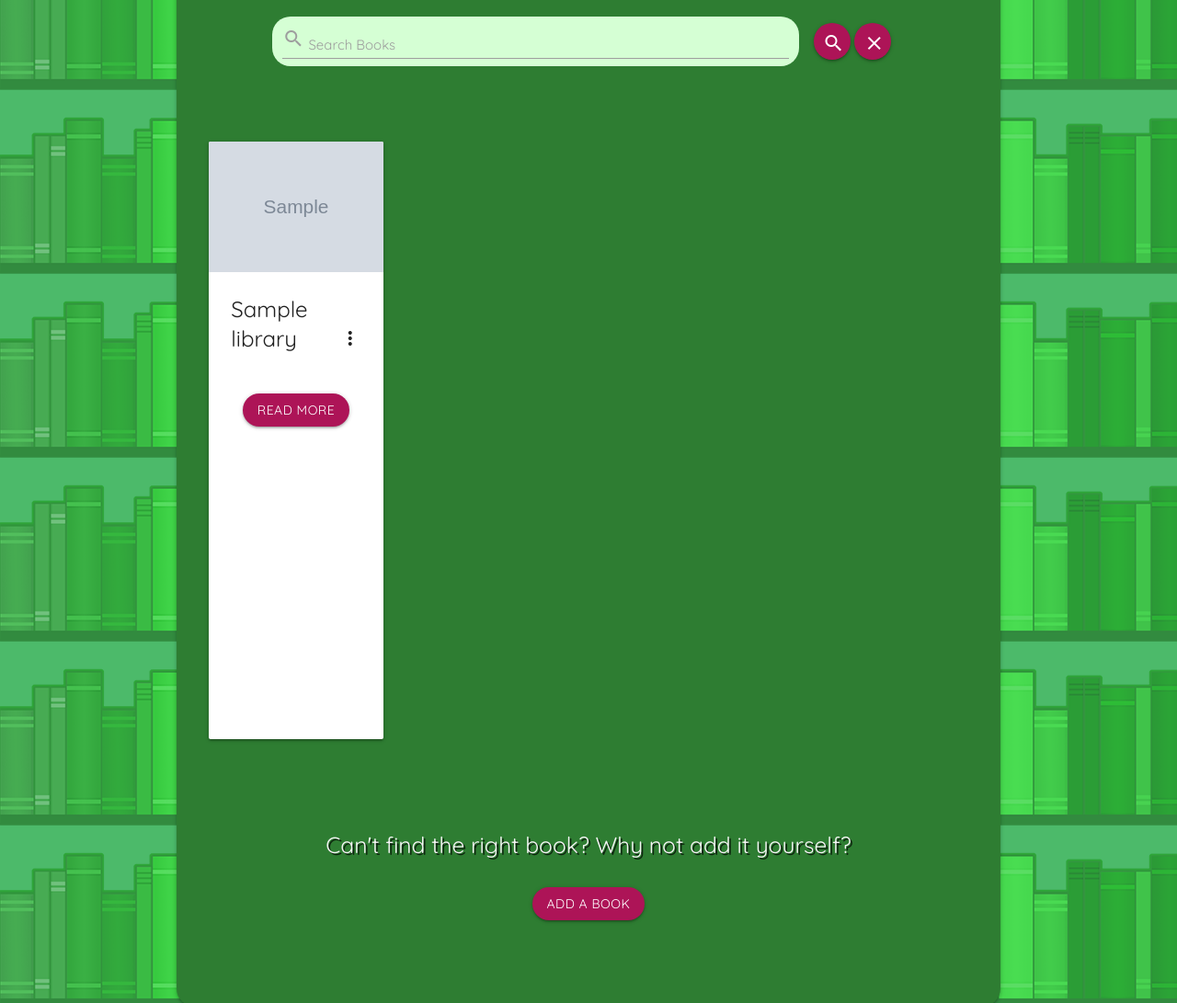
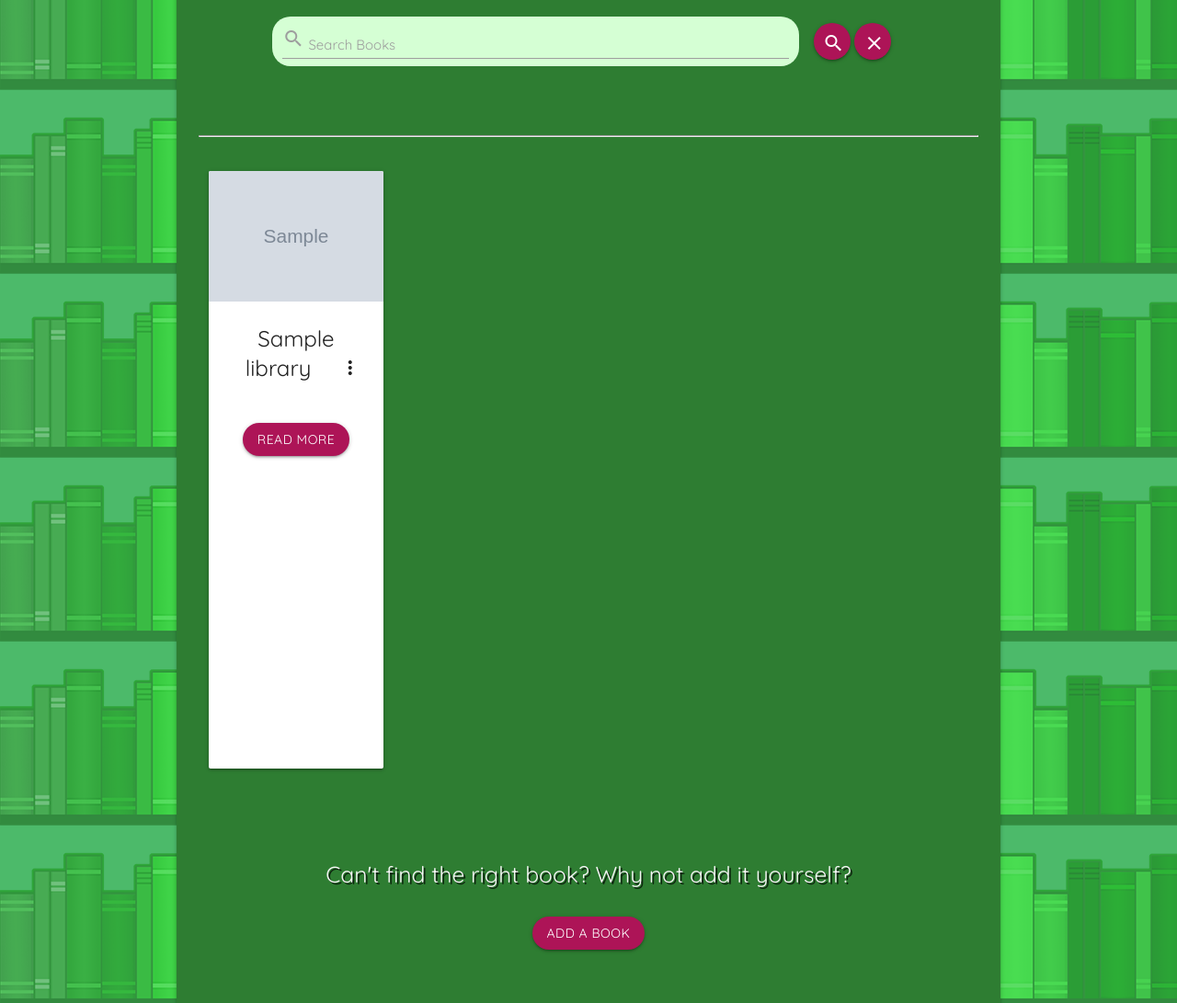
Before and after one commit to Code-Institute-Submissions/MS3_GoBooks, a Flask app: page /library in a window 1280 px wide. Shown: the part 288-1379 px from the top of the page at 92% size. Run offline with Flask 2, Linux system fonts and the light colour scheme; the visitor is signed in with stand-in values (Sample User, id 1); grey boxes marked "Sample" are stand-in pictures; a database or web service that is not in the repository returns one stand-in record (values such as "Sample title"); some libraries are stand-ins or nearby versions.

Commit message:
fix layout of library to suit all screen sizes and truncate book description

```diff
--- a/app.py
+++ b/app.py
@@ -181,9 +181,13 @@ def members():
 # Route for library page
 @app.route("/library")
 def library():
-    # views a list of books added
-    books = list(mongo.db.library.find())
-    return render_template("library.html", books=books)
+    if session.get("user"):
+        user = mongo.db.members.find_one({"username": session["user"]})
+        # views a list of books added
+        books = list(mongo.db.library.find())
+        return render_template("library.html", books=books, user=user)
+    flash("Get full access to GoBooks by signing up!")
+    return redirect(url_for("homepage"))
 
 
 # Route for book search functionality  <-- NEEDS WORK
@@ -198,7 +202,7 @@ def search():
 ###########################################################################
 
 
-# Route for adding a new book
+# Route for adding a new book to the library
 @app.route("/add_book", methods=["GET", "POST"])
 def add_book():
 
@@ -226,6 +230,27 @@ def add_book():
         return redirect(url_for("library"))
 
     return render_template("add_book.html")
+
+
+# Route for editing a book in the library <-- NEEDS WORK
+@app.route("/edit_book/<book_id>", methods=["GET", "POST"])
+def edit_book(book_id):
+    # ADD IF STATEMENT TO CHECK IF SESSION USER IS ADMIN
+    if request.method == "POST":
+        edit_book = {
+            "book_name": request.form.get("book_name"),
+            "book_author": request.form.get("book_author"),
+            "book_asin": request.form.get("book_asin"),
+            "book_genre": request.form.get("book_genre"),
+            "book_description": request.form.get("book_description"),
+            "book_cover": request.form.get("book_cover"),
+            "book_url": request.form.get("book_url")
+        }
+        mongo.db.library.update(edit_book)
+        flash("Book Successfully Updated")
+        return redirect(url_for("book", book_id=book_id))
+    book_id = mongo.db.library.find_one({"_id": ObjectId(book_id)})
+    return render_template("edit_book.html", book_id=book_id)
 
 
 # Route for individual book page
@@ -276,7 +301,7 @@ def add_review(book_id):
     return render_template("add_review.html", book_id=book_id)
 
 
-# Route to edit a review
+# Route to edit a review <-- NEEDS WORK
 @app.route("/edit_review/<book_id>", methods=["GET", "POST"])
 def edit_review(book_id):
     if request.method == "POST":
@@ -294,7 +319,7 @@ def edit_review(book_id):
     return render_template("edit_review.html", book_id=book_id)
 
 
-# Route to delete a review
+# Route to delete a review <-- NEEDS WORK
 @app.route("/delete_review/<book_id>")
 def delete_review(book_id):
     mongo.db.reviews.remove({"_id": ObjectId(book_id)})
--- a/static/css/style.css
+++ b/static/css/style.css
@@ -99,7 +99,7 @@ footer.page-footer {
 /* ----------------------------------------------- Library Page */
 
 .book-image {
-    width: 100%;
+    max-width: 100%;
 }
 
 .book-name {
@@ -114,6 +114,16 @@ footer.page-footer {
 
 .library-books {
     height: 650px;
+}
+
+/* Credit to https://stackoverflow.com/questions/26973570/setting-a-max-character-length-in-css for truncated description */
+
+.truncate-desc {
+    text-overflow: ellipsis;
+    overflow: hidden;
+    display: -webkit-box;
+    -webkit-line-clamp: 10;
+    -webkit-box-orient: vertical;
 }
 
 /* ----------------------------------------------- Book Page */
@@ -135,8 +145,35 @@ footer.page-footer {
 
 /* ----------------------------------------------- Media Queries */
 
+@media (min-width: 400px) {
+    .library-books {
+        max-width: 70%;
+        margin-left: 15%;
+    }
+    .book-image {
+        max-height: 80%;
+    }
+}
+
 @media (min-width: 602px) {
     .member-info {
         text-align: left;
     }
+    .library-books {
+        min-width: 100%;
+        max-height: 550px;
+        margin-left: 0;
+    }
 }
+
+@media (min-width: 992px) {
+    .library-books {
+        max-height: 470px;
+    }
+}
+
+@media (min-width: 1200px) {
+    .library-books {
+        max-height: 650px;
+    }
+}
--- a/templates/library.html
+++ b/templates/library.html
@@ -23,12 +23,14 @@
             </div>
         </form>
     </div>
+    <hr>
+    <br>
    {% if books|length > 0 %}
-        <div class="row">
+        <div class="row center-align">
         {% for book in books %}
-            <div class="col s8 offset-s2 m6 l3">
-                <div class="card sticky-action library-books">
-                    <div class="card-image waves-effect waves-block waves-light">
+            <div class="col s12 m4 l3">
+                <div class="card center-align sticky-action library-books">
+                    <div class="card-image center-align waves-effect waves-block waves-light">
                         <img class="activator book-image" src="{{ book.book_cover }}">
                     </div>
                     <div class="card-content">
@@ -41,9 +43,8 @@
                     <div class="card-reveal">
                         <span class="card-title grey-text text-darken-4">{{ book.book_name }}
                             <i class="material-icons right">close</i></span>
-                        <p>{{ book.book_description }}</p>
+                        <p class="truncate-desc">{{ book.book_description }}</p>
                         <p class="center-align">
-                            <a href="{{ book.book_url }}" target="_blank" class="pink darken-3 btn">Shop</a>
                             <a href="{{ url_for('book', book_id=book._id)}}" class="pink darken-3 btn">Read More</a>
                         </p>
                     </div>
--- a/templates/profile.html
+++ b/templates/profile.html
@@ -65,8 +65,8 @@
                                     <a href="{{ review.book_url }}" class="pink darken-3 btn">Buy</a>
                                 <!--if the session user is the profile owner, they can delete or edit their reviews-->
                                 {% if session.user|lower == review.username|lower %}
-                                    <a href="{{ url_for ('edit_review', book_id=book_id._id) }}" class="pink darken-3 waves-effect waves-light btn">Edit</a>
-                                    <a href="{{ url_for ('delete_review', book_id=book_id._id) }}" class="pink darken-3 waves-effect waves-light btn">Delete</a>
+                                    <a href="#" class="pink darken-3 waves-effect waves-light btn">Edit</a>
+                                    <a href="#" class="pink darken-3 waves-effect waves-light btn">Delete</a>
                                 {% endif %}
                             </div>
                         </div>
```
Also changed, not shown: README.md.
